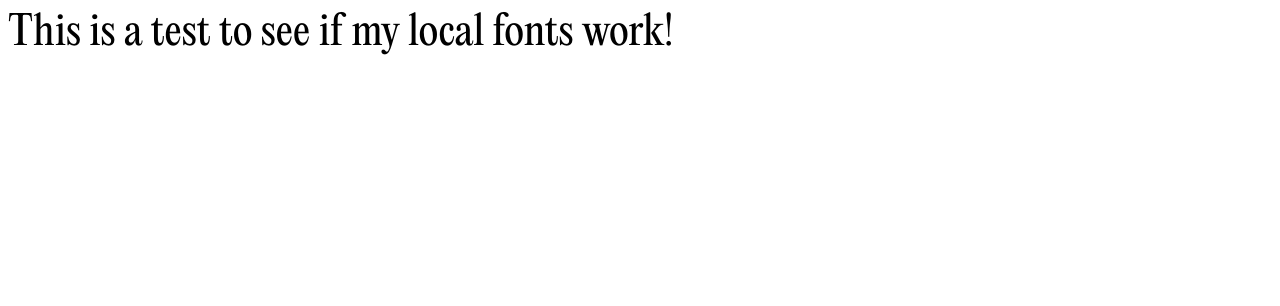
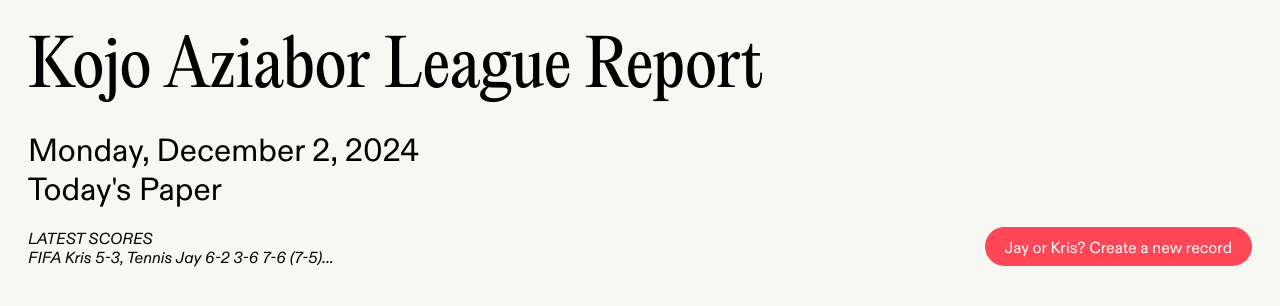
Before and after one commit to krisaziabor/interactive, a plain HTML site: page projects/project-02/front-page.html in a window 1280 px wide. Drawn offline with Linux system fonts and the light colour scheme.

Commit message:
footer design looks good

```diff
--- a/projects/project-02/front-page.html
+++ b/projects/project-02/front-page.html
@@ -7,6 +7,30 @@
     <title>Kojo Aziabor League Report</title>
 </head>
 <body>
-    <h1>This is a test to see if my local fonts work!</h1>
+    <footer class="footer">
+        <!-- Title Row -->
+        <div class="footer-title">
+          <h1>Kojo Aziabor League Report</h1>
+        </div>
+
+        <!-- Date and Subtitle Row -->
+        <div class="footer-subtitle">
+          <p id="current-date"></p>
+          <p>Today's Paper</p>
+        </div>
+
+        <!-- Latest Scores and Button Row -->
+        <div class="footer-bottom">
+          <p>LATEST SCORES
+            <br>
+            FIFA Kris 5-3, Tennis Jay 6-2 3-6 7-6 (7-5)...</p>
+          <button>Jay or Kris? Create a new record</button>
+        </div>
+      </footer>
+
+    <script>
+        const options = { weekday: 'long', year: 'numeric', month: 'long', day: 'numeric' };
+        document.getElementById('current-date').textContent = new Date().toLocaleDateString('en-US', options);
+    </script>
 </body>
 </html>
--- a/projects/project-02/styles.css
+++ b/projects/project-02/styles.css
@@ -1,3 +1,7 @@
+body {
+    background-color: #F7F7F4;
+}
+
 @font-face {
     font-family: "editorialNew";
     src: url("fonts/PPEditorialNew-Regular.otf") format("opentype");
@@ -29,3 +33,57 @@ h1 {
     color: #000;
     margin: 0;
 }
+
+/* Footer Container */
+.footer {
+    display: grid;
+    font-family: "editorialNew";
+    grid-template-rows: auto auto auto; /* Three rows */
+    gap: 20px; /* Space between rows */
+    padding: 20px;
+  }
+
+  /* Title Styling */
+  .footer-title h1 {
+    font-size: 4rem; /* Large title */
+    margin: 0;
+  }
+
+  /* Subtitle Styling */
+  .footer-subtitle p {
+    margin: 0;
+    font-size: 2rem;
+    font-family: "ABCDiatypeEdu";
+  }
+
+/* Bottom Row Styling */
+.footer-bottom {
+    display: flex;
+    flex-direction: row;
+    align-items: center;
+    gap: 10px; /* Spacing between elements */
+    justify-content: space-between; /* Distribute space between elements */
+}
+
+.footer-bottom p {
+    margin: 0;
+    font-size: 1rem;
+    font-family: "ABCDiatypeEdu";
+    font-style: italic;
+}
+
+.footer-bottom button {
+    padding: 10px 20px;
+    font-size: 1rem;
+    background-color: #ff4757;
+    color: #fff;
+    border: none;
+    border-radius: 2rem;
+    cursor: pointer;
+    font-family: "ABCDiatypeEdu";
+    margin-left: auto; /* Push button to the far right */
+}
+
+.footer-bottom button:hover {
+    background-color: #e63946;
+}
```
